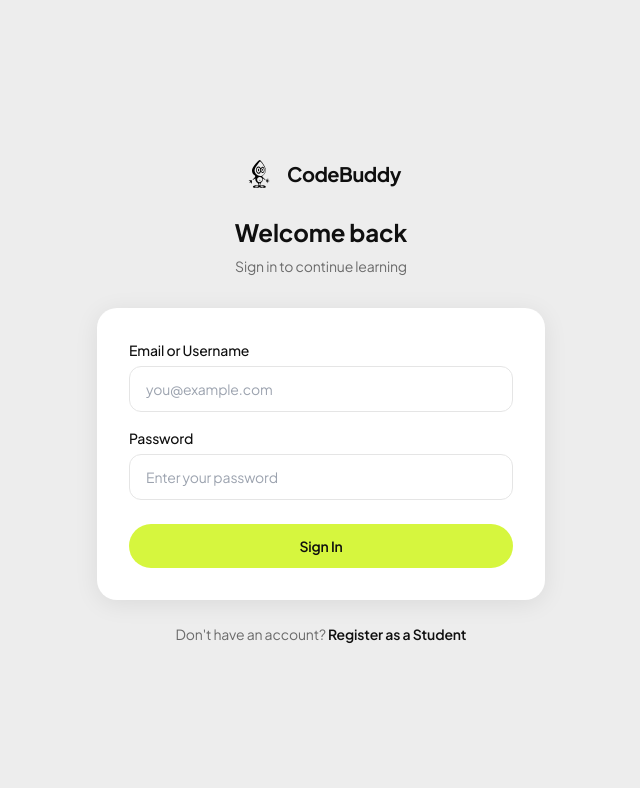
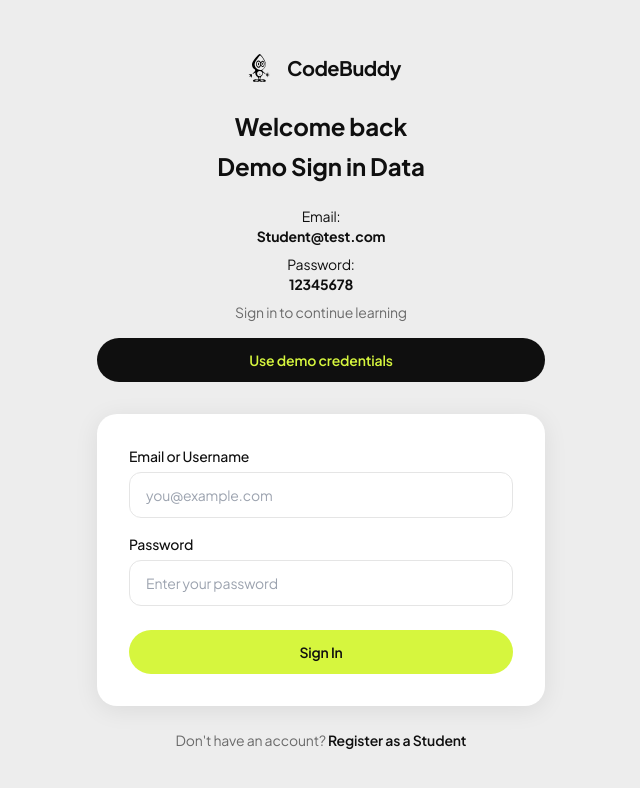
Before and after one commit to mohamedxyz1234213/visual-agent-version-3, a Next.js app in the folder Student-Main/: page /login in a window 1280 px wide. Shown: the top 788 px of the page, without its empty margins (319-959 px from the left). Built offline with nearby package versions, Linux system fonts and the light colour scheme; no server answers.

Commit message:
credentials added

```diff
--- a/Student-Main/app/login/page.tsx
+++ b/Student-Main/app/login/page.tsx
@@ -67,7 +67,34 @@ function LoginPageInner() {
           <h1 className="text-3xl sm:text-2xl font-bold text-[#0F0F0F] mb-2">
             Welcome back
           </h1>
+           <h2 className="text-3xl sm:text-2xl font-bold text-[#0F0F0F] mb-6">
+            Demo Sign in Data
+          </h2>
+          <p className=" text-base sm:text-sm ">
+            Email:
+          </p>
+
+           <p className=" text-base sm:text-sm mb-1 font-bold font-xl mb-2 cursor-pointer hover:underline text-[#0F0F0F]" onClick={() => { setIdentifier("Student@test.com"); setPassword("12345678"); }}>
+            Student@test.com
+            </p>
+
+            <p className=" text-base sm:text-sm ">
+            Password:
+          </p>
+
+           <p className=" text-base sm:text-sm mb-1 font-bold  mb-2 cursor-pointer hover:underline text-[#0F0F0F]" onClick={() => { setIdentifier("Student@test.com"); setPassword("12345678"); }} >
+            12345678
+            </p>
+
+
           <p className="text-[#6B6B6B] text-base sm:text-sm">Sign in to continue learning</p>
+          <button
+            type="button"
+            onClick={() => { setIdentifier("Student@test.com"); setPassword("12345678"); }}
+            className="mt-4 w-full px-4 py-3 bg-[#0F0F0F] text-[#D6F63E] rounded-full font-semibold text-base sm:text-sm hover:bg-[#1a1a1a] transition-colors"
+          >
+            Use demo credentials
+          </button>
         </div>
 
         <form
```
